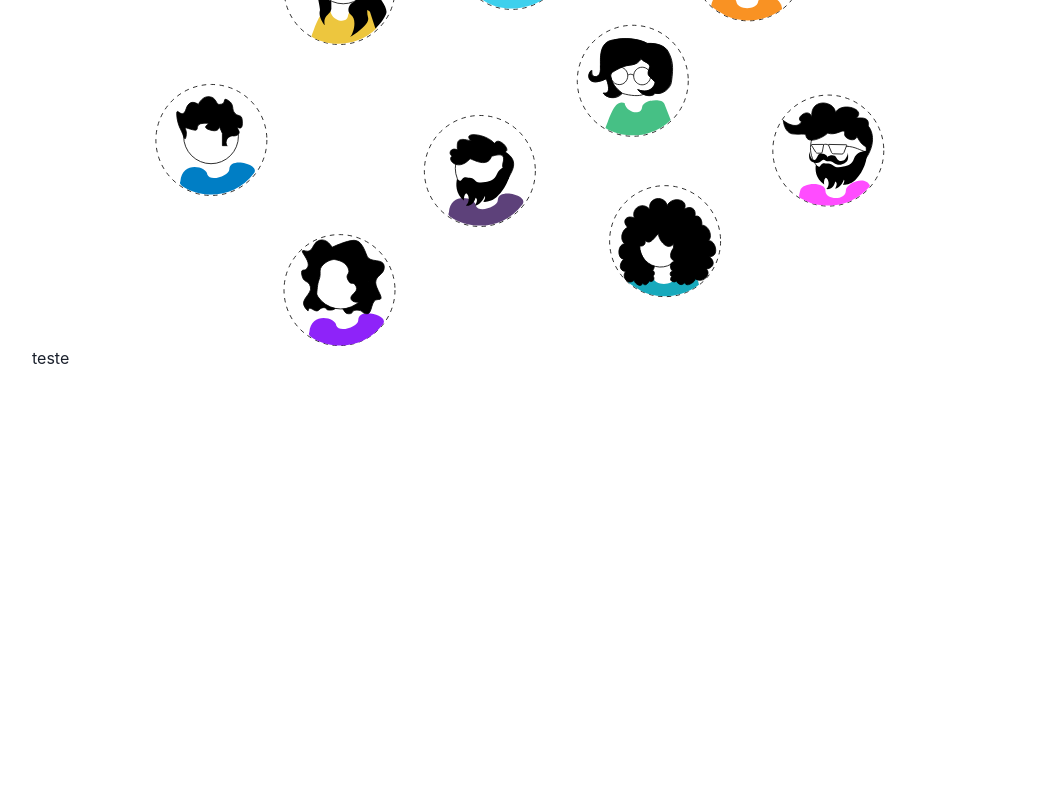
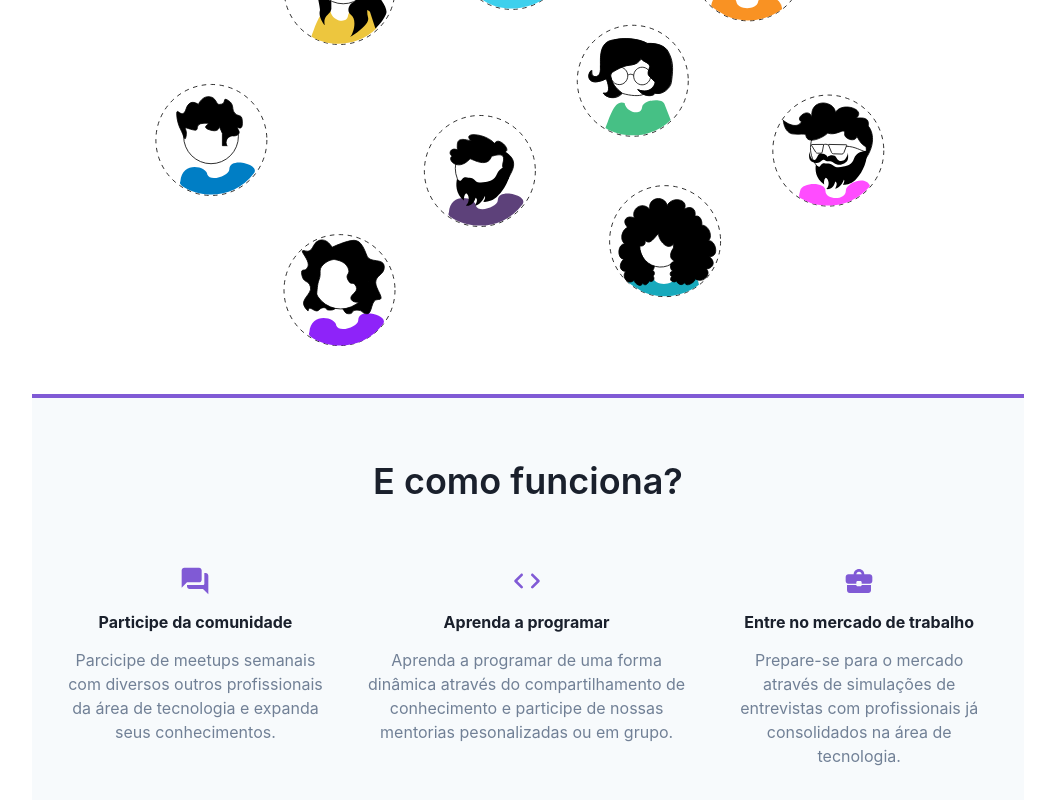
Before and after one commit to podcodar/webapp, a Next.js app: page / in a window 1280 px wide. Shown: the part 518-1318 px from the top of the page, without its empty margins (112-1167 px from the left). Before the commit the page ends 888 px from the top, so only its background shows below. Built offline with nearby package versions, Linux system fonts and the light colour scheme.

Commit message:
enh: add content for HowItWorksSection

```diff
--- a/packages/components/HowItWorksSection.tsx
+++ b/packages/components/HowItWorksSection.tsx
@@ -1,3 +1,94 @@
+import {
+  Box,
+  useColorModeValue,
+  Text,
+  Heading,
+  Icon,
+  ComponentWithAs,
+  IconProps,
+  Stack,
+} from '@chakra-ui/react';
+import {
+  CodeIcon,
+  BriefcaseIcon,
+  ConversationIcon,
+} from '@packages/components/icons';
+
 export default function HowItWorksSection() {
-  return <div>teste</div>;
+  const bgColor = useColorModeValue('gray.50', 'gray.900');
+
+  return (
+    <Box
+      bg={bgColor}
+      p="1rem"
+      mt="3rem"
+      borderTop="0.25rem solid"
+      borderColor="purple.500"
+    >
+      <Heading
+        fontWeight={600}
+        fontSize={{ base: '3xl', sm: '4xl' }}
+        lineHeight="110%"
+        textAlign="center"
+        py="3rem"
+      >
+        E como funciona?
+      </Heading>
+      <Stack
+        direction={{ base: 'column', md: 'row' }}
+        textAlign="center"
+        p="1rem"
+        spacing="2rem"
+      >
+        {cardList.map((cardProps) => (
+          <CardItem key={cardProps.title} {...cardProps} />
+        ))}
+      </Stack>
+    </Box>
+  );
 }
+
+interface CardItemProps {
+  title: string;
+  icon: ComponentWithAs<'svg', IconProps>;
+  description: string;
+}
+
+function CardItem({ title, icon, description }: CardItemProps) {
+  return (
+    <Box>
+      <Icon
+        as={icon}
+        w="2rem"
+        h="2rem"
+        marginBottom="1rem"
+        color="purple.500"
+      />
+      <Heading size="sm" marginBottom="1rem">
+        {title}
+      </Heading>
+      <Text color="gray.500">{description}</Text>
+    </Box>
+  );
+}
+
+const cardList: CardItemProps[] = [
+  {
+    icon: ConversationIcon,
+    title: 'Participe da comunidade',
+    description:
+      'Parcicipe de meetups semanais com diversos outros profissionais da área de tecnologia e expanda seus conhecimentos.',
+  },
+  {
+    icon: CodeIcon,
+    title: 'Aprenda a programar',
+    description:
+      'Aprenda a programar de uma forma dinâmica através do compartilhamento de conhecimento e participe de nossas mentorias pesonalizadas ou em grupo.',
+  },
+  {
+    icon: BriefcaseIcon,
+    title: 'Entre no mercado de trabalho',
+    description:
+      'Prepare-se para o mercado através de simulações de entrevistas com profissionais já consolidados na área de tecnologia.',
+  },
+];
```
